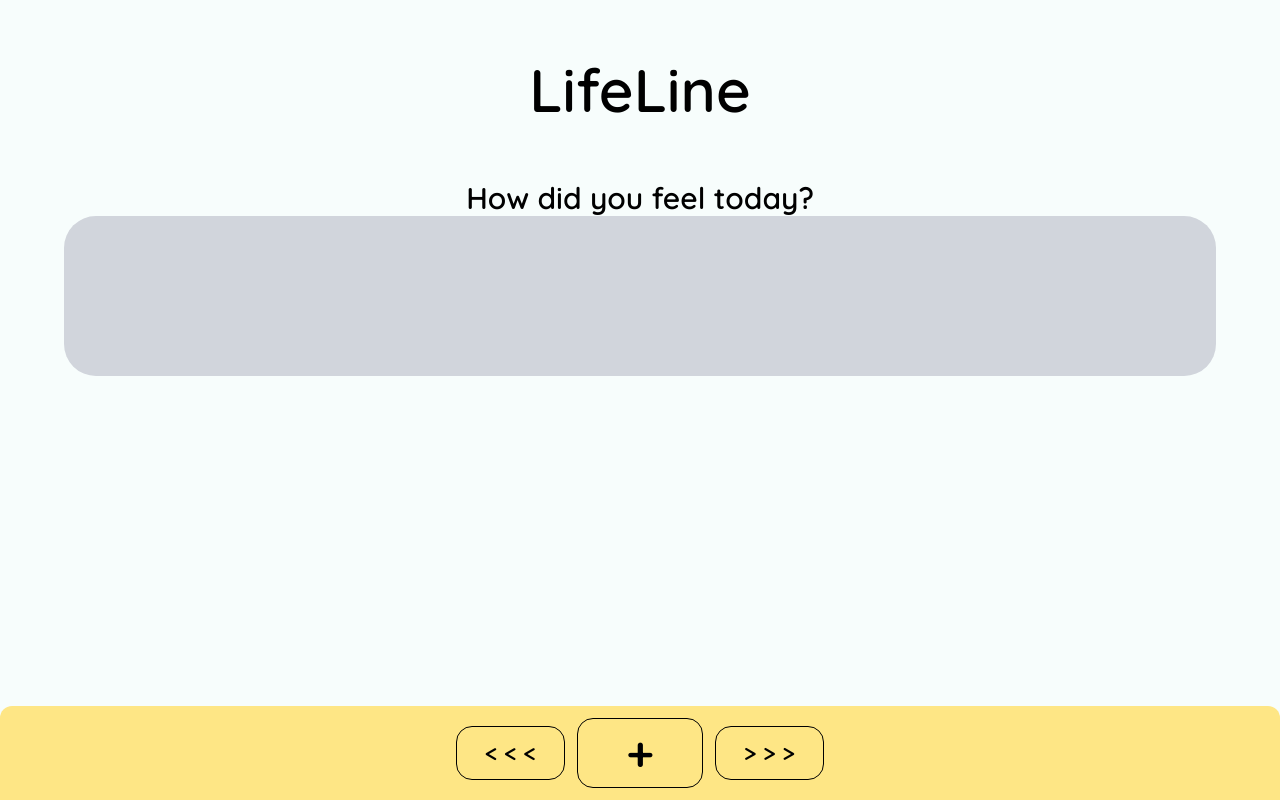
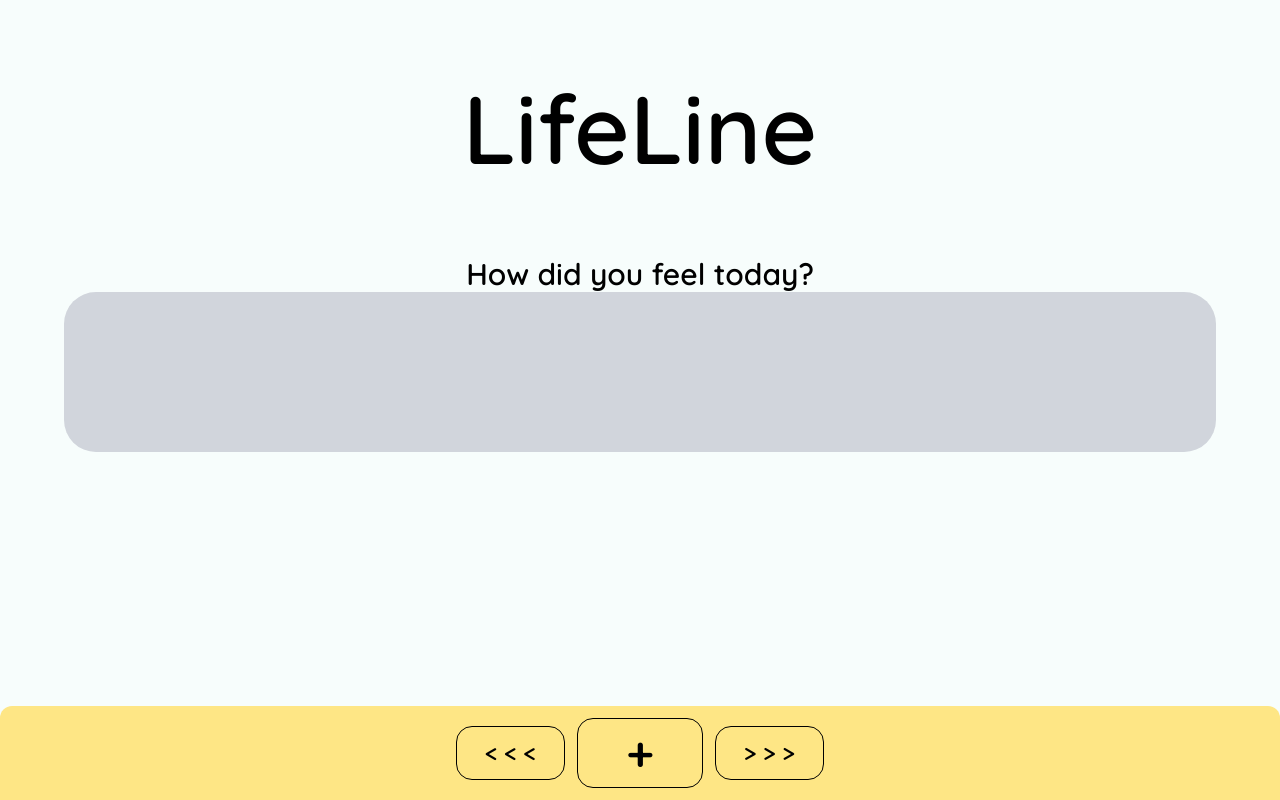
Before and after one commit to acolote1998/life-line-front-end, a React (Vite) app: page / in a window 1280 px wide. Built offline with nearby package versions, Linux system fonts and the light colour scheme.

Commit message:
restyling header - making it bigger

```diff
--- a/src/components/Header.tsx
+++ b/src/components/Header.tsx
@@ -1,7 +1,7 @@
 const Header = () => {
   return (
-    <div className="m-15">
-      <h1 className="text-center text-6xl">LifeLine</h1>
+    <div className="m-20">
+      <h1 className="text-center text-8xl">LifeLine</h1>
     </div>
   );
 };
```
